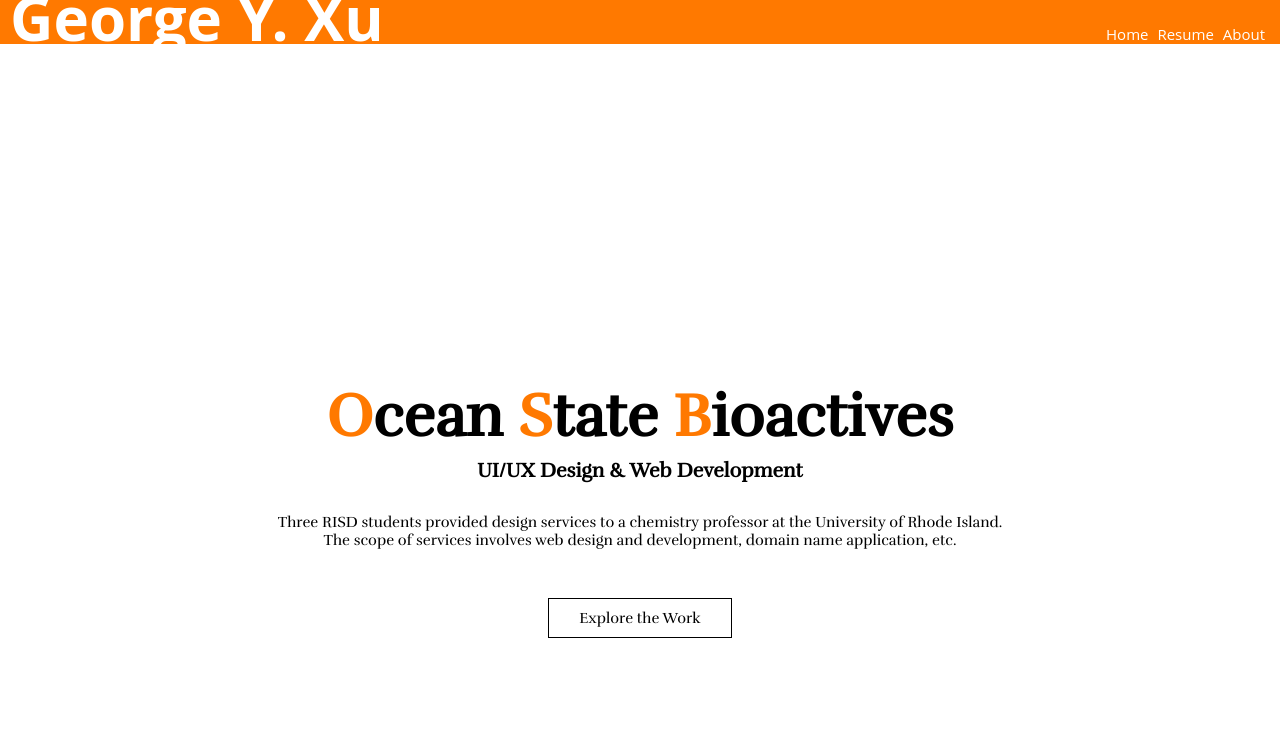
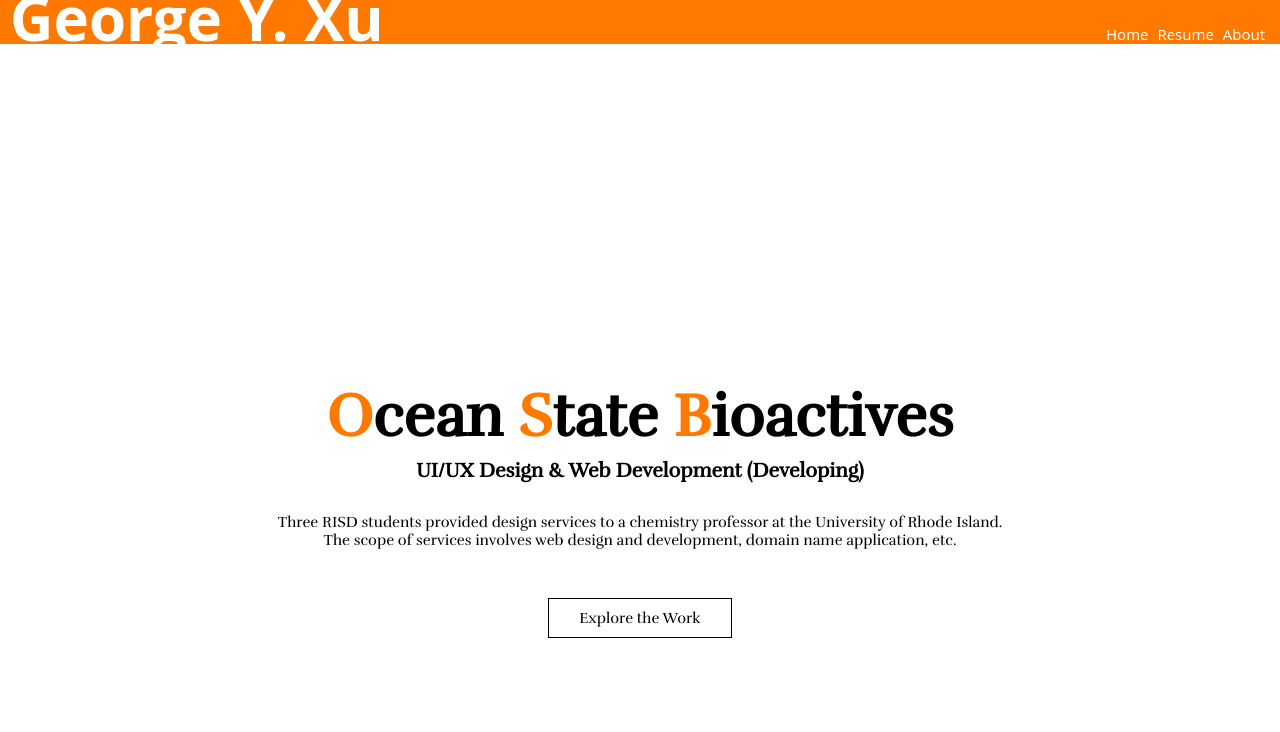
Before and after one commit to george-yi-hao-xu/Portfolio, a website: page singleWorkPages/osb.html in a window 1280 px wide. Shown: the top 732 px of the page. Drawn offline with nearby package versions, Linux system fonts and the light colour scheme.

Commit message:
add some notes

```diff
--- a/singleWorkPages/osb.html
+++ b/singleWorkPages/osb.html
@@ -56,7 +56,7 @@
                         <!-- <h1>Designer <span>&</span> Developer <span>at</span> <a href="https://www.risd.edu/" class="risd-yellow hover-blue" title="Rhode Island School of Design" target="_blank">RISD</a></h1>
                         <h1><span>focusing on</span> <abbr class="risd-yellow" title="User Interface / User Experience">UI/UX</abbr> <span>& </span> <abbr class="risd-yellow" title="Extended Reality">XR</abbr></h1> -->
                         <h1><abbr class="risd-yellow">O</abbr>cean <abbr class="risd-yellow">S</abbr>tate <abbr class="risd-yellow">B</abbr>ioactives </h1>
-                        <h3>UI/UX Design & Web Development</h3>
+                        <h3>UI/UX Design & Web Development (Developing)</h3>
 
                     </div>
                     <!-- email github linkedin -->
```
